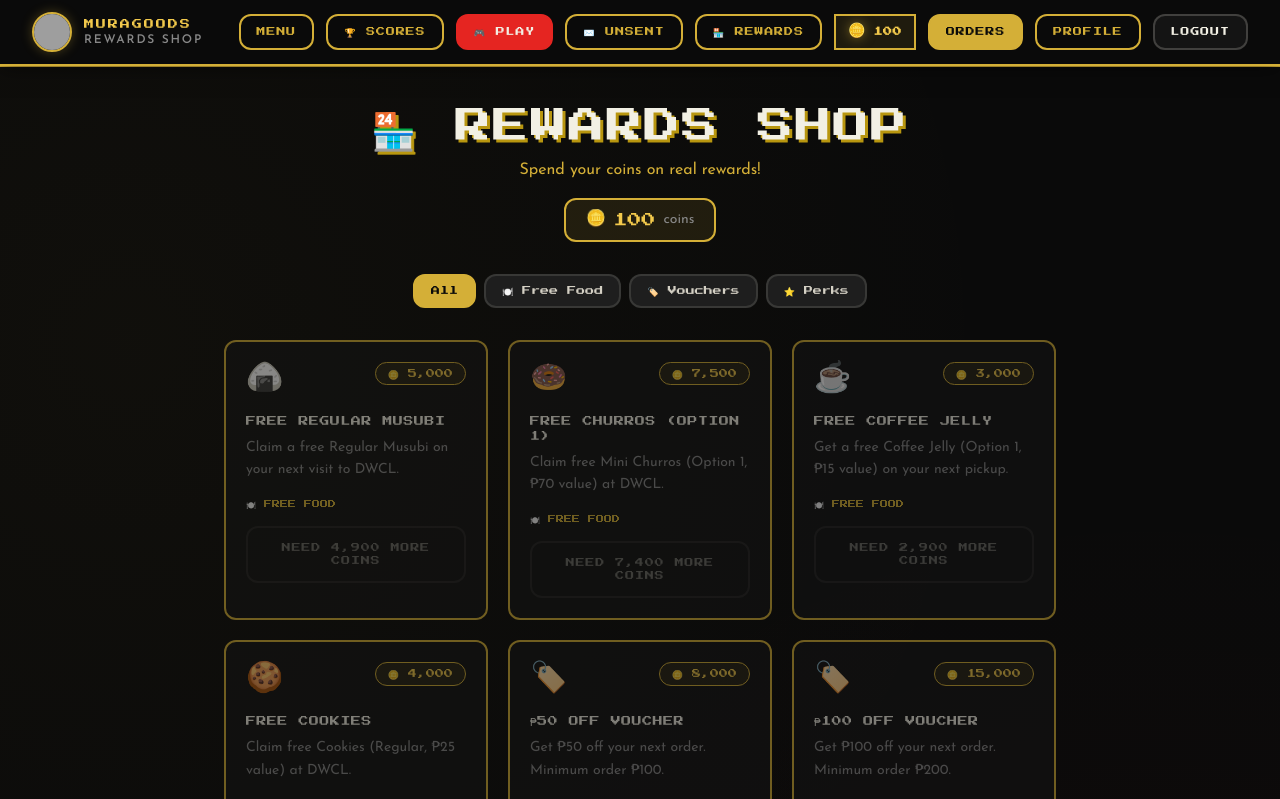
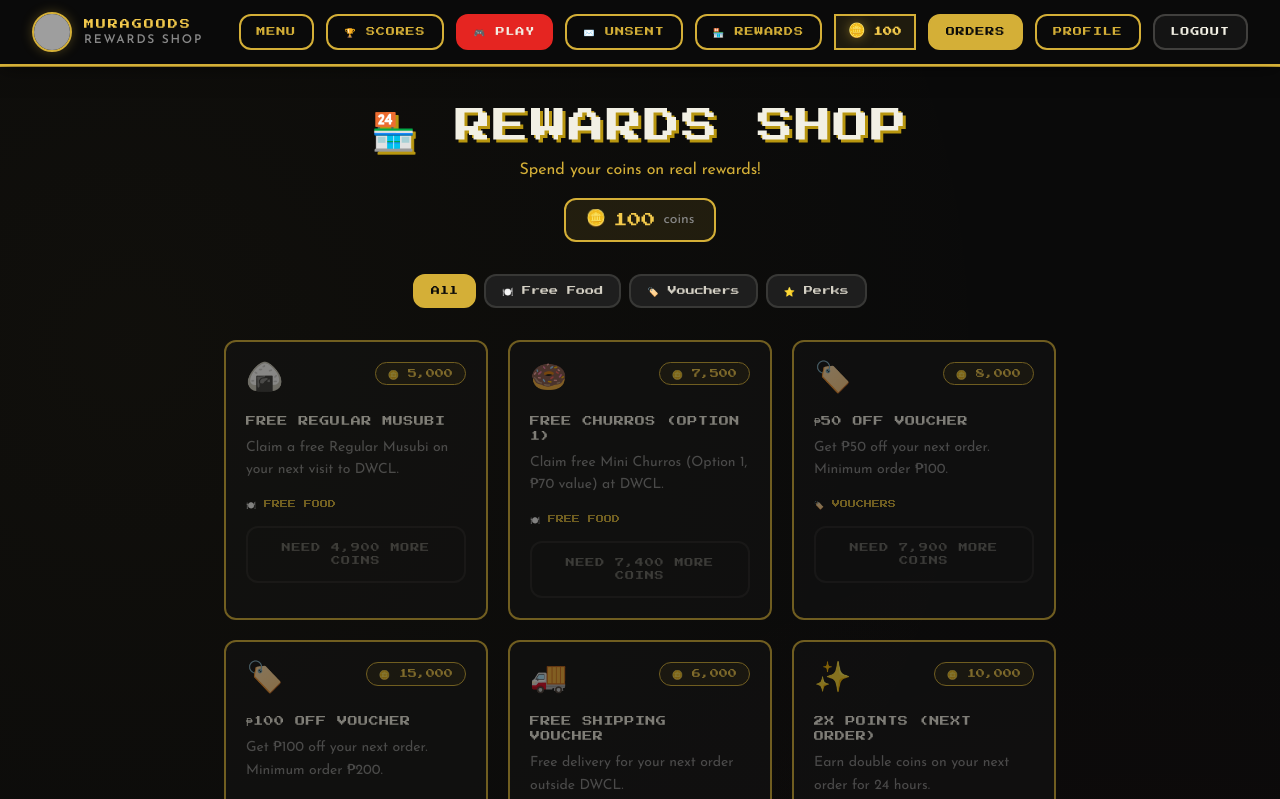
Before and after one commit to asher032/muragoods, a Next.js app: page /rewards in a window 1280 px wide. Shown: the top 799 px of the page. Built offline with nearby package versions, Linux system fonts and the light colour scheme; sample sign-in values are in the browser's storage; grey boxes are pictures that could not be loaded.

Commit message:
Remove Free Coffee Jelly and Free Cookies from Rewards Shop
🤖 Generated with Codebuff
Co-Authored-By: Codebuff <noreply@codebuff.com>

```diff
--- a/app/rewards/page.tsx
+++ b/app/rewards/page.tsx
@@ -19,9 +19,6 @@ const rewards: Reward[] = [
   // Free Food
   { id: 'free_musubi', name: 'Free Regular Musubi', description: 'Claim a free Regular Musubi on your next visit to DWCL.', cost: 5000, icon: '🍙', category: 'Free Food' },
   { id: 'free_churros', name: 'Free Churros (Option 1)', description: 'Claim free Mini Churros (Option 1, ₱70 value) at DWCL.', cost: 7500, icon: '🍩', category: 'Free Food' },
-  { id: 'free_coffee_jelly', name: 'Free Coffee Jelly', description: 'Get a free Coffee Jelly (Option 1, ₱15 value) on your next pickup.', cost: 3000, icon: '☕', category: 'Free Food' },
-  { id: 'free_cookies', name: 'Free Cookies', description: 'Claim free Cookies (Regular, ₱25 value) at DWCL.', cost: 4000, icon: '🍪', category: 'Free Food' },
-
   // Discount Vouchers
   { id: 'voucher_50', name: '₱50 Off Voucher', description: 'Get ₱50 off your next order. Minimum order ₱100.', cost: 8000, icon: '🏷️', category: 'Vouchers' },
   { id: 'voucher_100', name: '₱100 Off Voucher', description: 'Get ₱100 off your next order. Minimum order ₱200.', cost: 15000, icon: '🏷️', category: 'Vouchers' },
```
